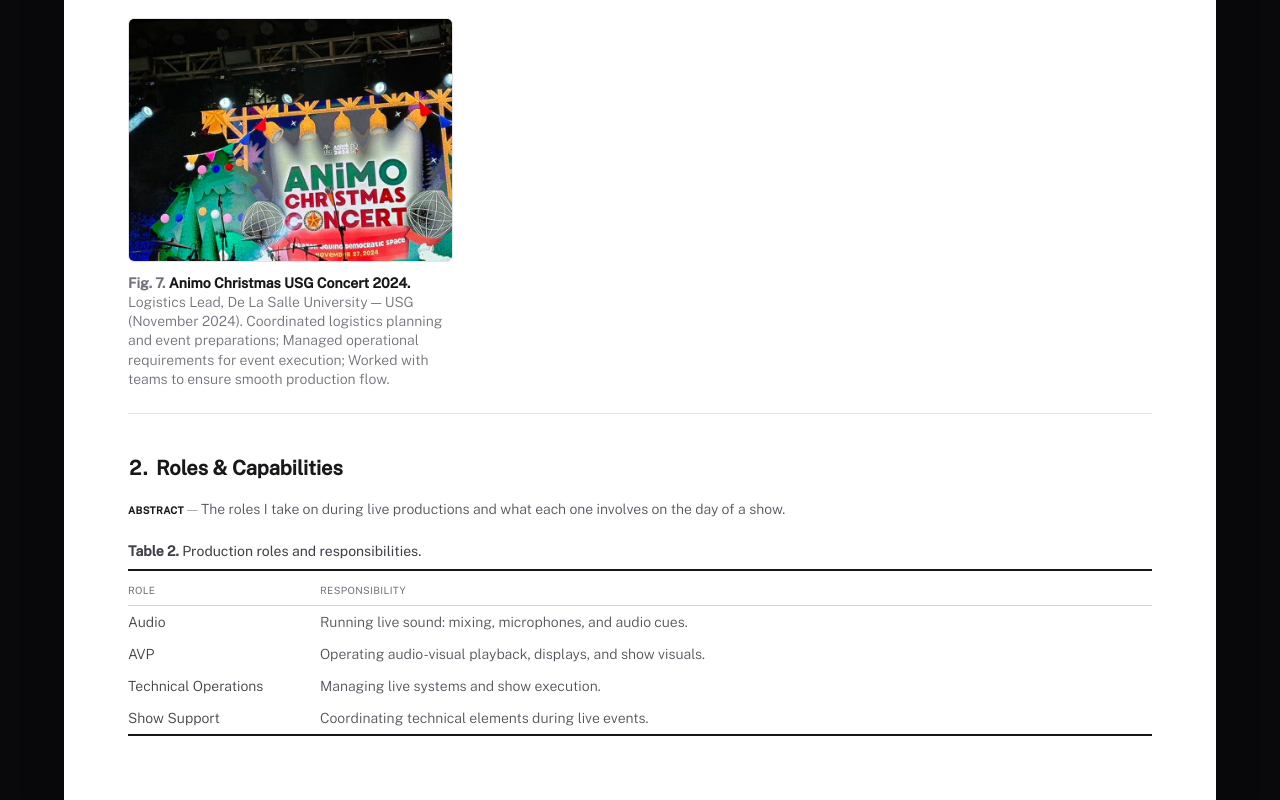
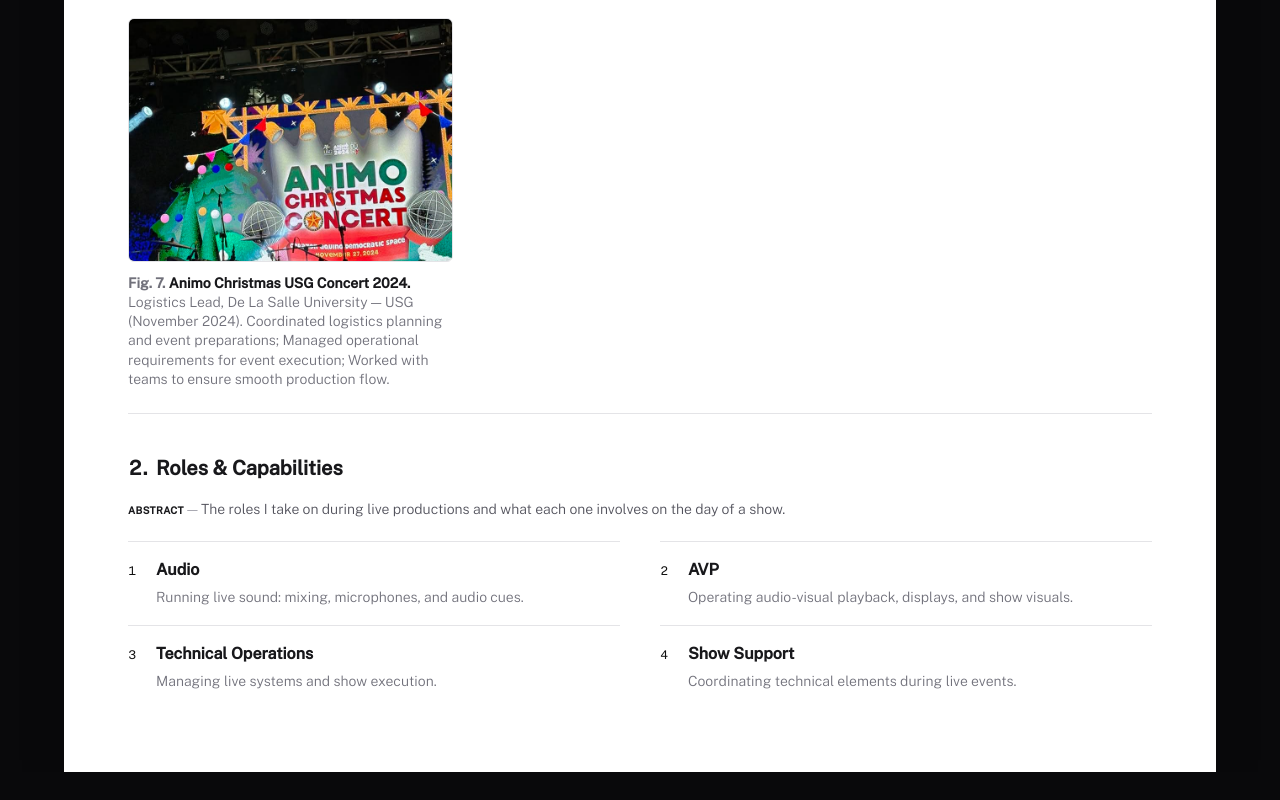
Before and after one commit to mbchavez27/mbchavezzportfolio, a React (Vite) app: page /productions in a window 1280 px wide. Shown: the part 1470-2270 px from the top of the page. After the commit the page ends 2242 px from the top, so only its background shows below. Built offline with nearby package versions, Linux system fonts and the light colour scheme.

Commit message:
style(productions): roles and capabilities as a glossary

```diff
--- a/src/features/productions/components/RolesCapabilities.tsx
+++ b/src/features/productions/components/RolesCapabilities.tsx
@@ -1,18 +1,31 @@
-import AcademicTable from "@/components/molecules/AcademicTable";
+import { motion } from "motion/react";
+import Abstract from "@/components/atoms/Abstract";
 import SectionHeading from "@/components/molecules/SectionHeading";
+import { revealOnScroll } from "@/lib/motion";
 import type { Capability } from "../domain/productions.domain";
 
+/** Production roles as a numbered glossary: each term with its short definition. */
 export default function RolesCapabilities({ capabilities }: { capabilities: readonly Capability[] }) {
   return (
     <section className="page-container pb-16">
       <SectionHeading number="2" title="Roles & Capabilities" />
-      <AcademicTable
-        number={2}
-        caption="Production roles and responsibilities"
-        abstract="The roles I take on during live productions and what each one involves on the day of a show."
-        columns={["role", "responsibility"]}
-        rows={capabilities.map((capability) => ({ label: capability.label, value: capability.description }))}
-      />
+      <Abstract>The roles I take on during live productions and what each one involves on the day of a show.</Abstract>
+
+      <dl className="grid grid-cols-1 md:grid-cols-2 gap-x-10">
+        {capabilities.map((capability, i) => (
+          <motion.div
+            key={capability.label}
+            {...revealOnScroll({ y: 12, delay: (i % 2) * 0.06, duration: 0.45 })}
+            className="border-t border-primary/10 py-4"
+          >
+            <dt className="flex items-baseline gap-3">
+              <span className="font-body text-xs text-primary tabular-nums w-4 shrink-0">{i + 1}</span>
+              <span className="font-display font-semibold text-zinc-900">{capability.label}</span>
+            </dt>
+            <dd className="font-body font-light text-sm text-zinc-500 leading-relaxed mt-1 pl-7">{capability.description}</dd>
+          </motion.div>
+        ))}
+      </dl>
     </section>
   );
 }
```
